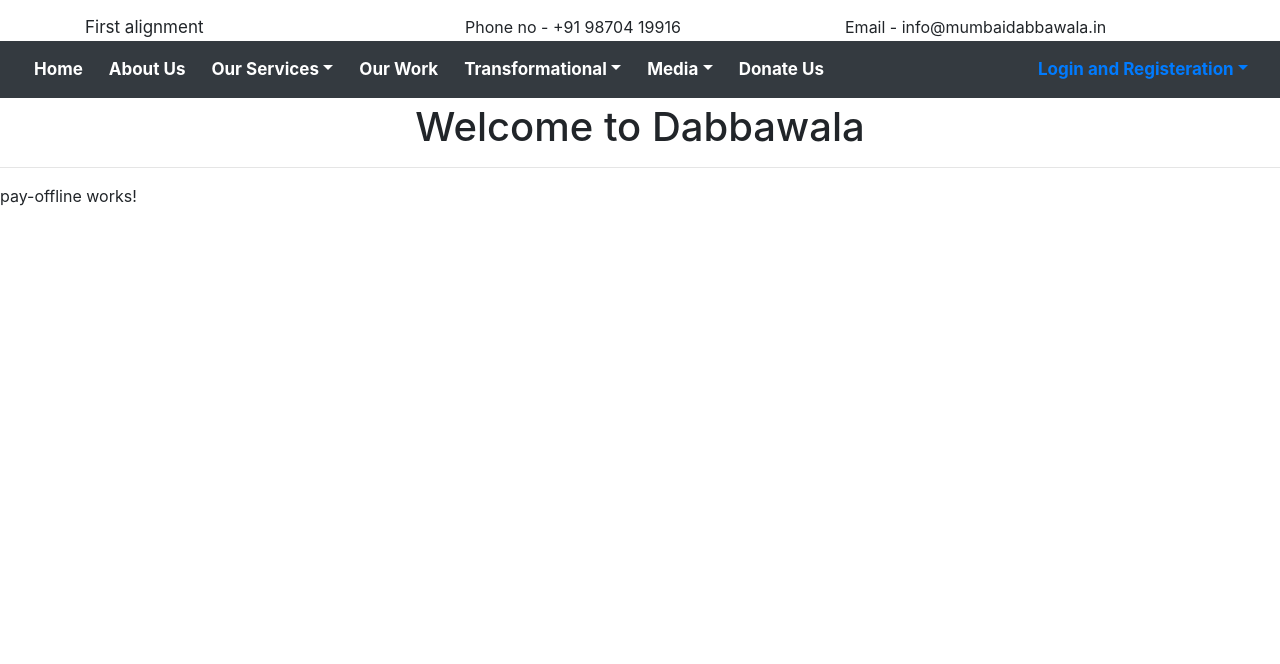
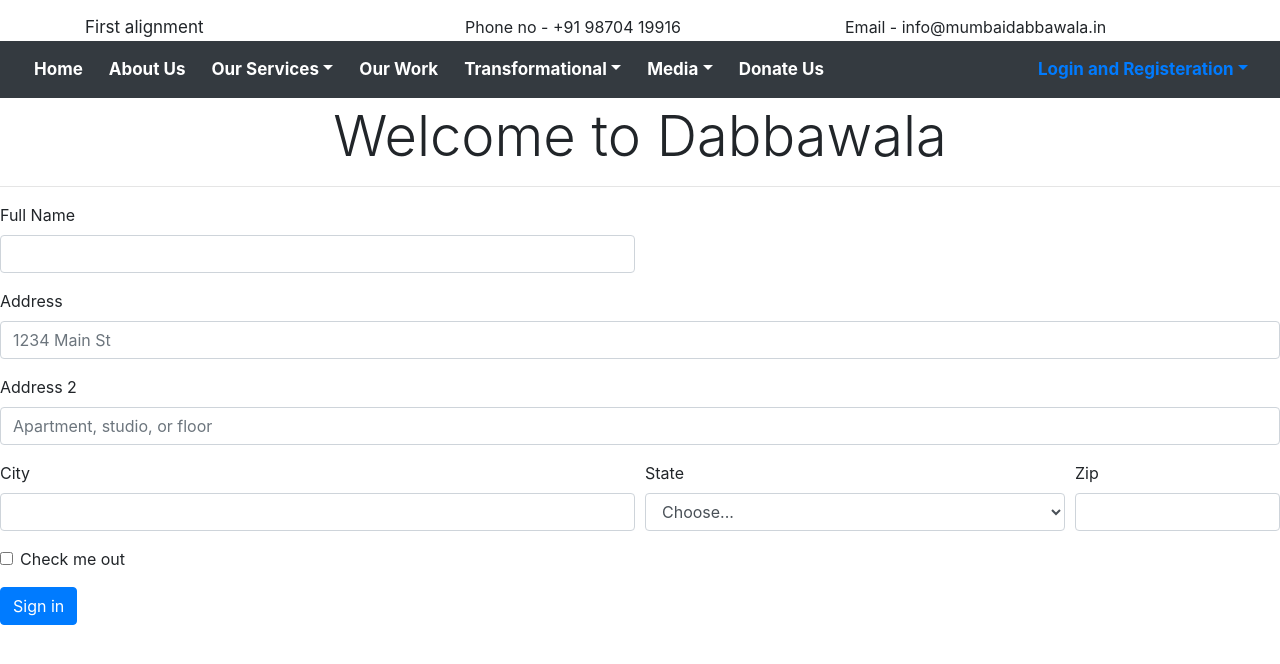
Before and after one commit to Pmparekh2000/mumbaiDabbawala-Angular, an Angular app: page /pay-offline in a window 1280 px wide. Shown: the top 664 px of the page. Built offline with nearby package versions, Linux system fonts and the light colour scheme.

Commit message:
Started building forms

```diff
--- a/src/app/app.component.html
+++ b/src/app/app.component.html
@@ -114,7 +114,7 @@
         <span class="sr-only">Next</span>
       </a>
     </div> -->
-    <h1>Welcome to Dabbawala</h1>
+    <h1 class="display-4">Welcome to Dabbawala</h1>
     <hr>
     <!-- Providing grid system -->
     <!-- Modal -->
--- a/src/app/pay-offline/pay-offline.component.html
+++ b/src/app/pay-offline/pay-offline.component.html
@@ -1 +1,52 @@
-<p>pay-offline works!</p>
+<!DOCTYPE html>
+<html lang="en">
+<head>
+    <meta charset="UTF-8">
+    <meta name="viewport" content="width=device-width, initial-scale=1.0">
+    <title>Document</title>
+</head>
+<body>
+    <form>
+        <div class="form-row">
+          <div class="form-group col-md-6">
+            <label for="inputEmail4">Full Name</label>
+            <input type="email" class="form-control" id="inputEmail4">
+          </div>
+        </div>
+        <div class="form-group">
+          <label for="inputAddress">Address</label>
+          <input type="text" class="form-control" id="inputAddress" placeholder="1234 Main St">
+        </div>
+        <div class="form-group">
+          <label for="inputAddress2">Address 2</label>
+          <input type="text" class="form-control" id="inputAddress2" placeholder="Apartment, studio, or floor">
+        </div>
+        <div class="form-row">
+          <div class="form-group col-md-6">
+            <label for="inputCity">City</label>
+            <input type="text" class="form-control" id="inputCity">
+          </div>
+          <div class="form-group col-md-4">
+            <label for="inputState">State</label>
+            <select id="inputState" class="form-control">
+              <option selected>Choose...</option>
+              <option>...</option>
+            </select>
+          </div>
+          <div class="form-group col-md-2">
+            <label for="inputZip">Zip</label>
+            <input type="text" class="form-control" id="inputZip">
+          </div>
+        </div>
+        <div class="form-group">
+          <div class="form-check">
+            <input class="form-check-input" type="checkbox" id="gridCheck">
+            <label class="form-check-label" for="gridCheck">
+              Check me out
+            </label>
+          </div>
+        </div>
+        <button type="submit" class="btn btn-primary">Sign in</button>
+    </form>
+</body>
+</html>
--- a/src/app/pay-online/pay-online.component.html
+++ b/src/app/pay-online/pay-online.component.html
@@ -1 +1,11 @@
-<p>pay-online works!</p>
+<!DOCTYPE html>
+<html lang="en">
+<head>
+    <meta charset="UTF-8">
+    <meta name="viewport" content="width=device-width, initial-scale=1.0">
+    <title>Document</title>
+</head>
+<body>
+
+</body>
+</html>
```
